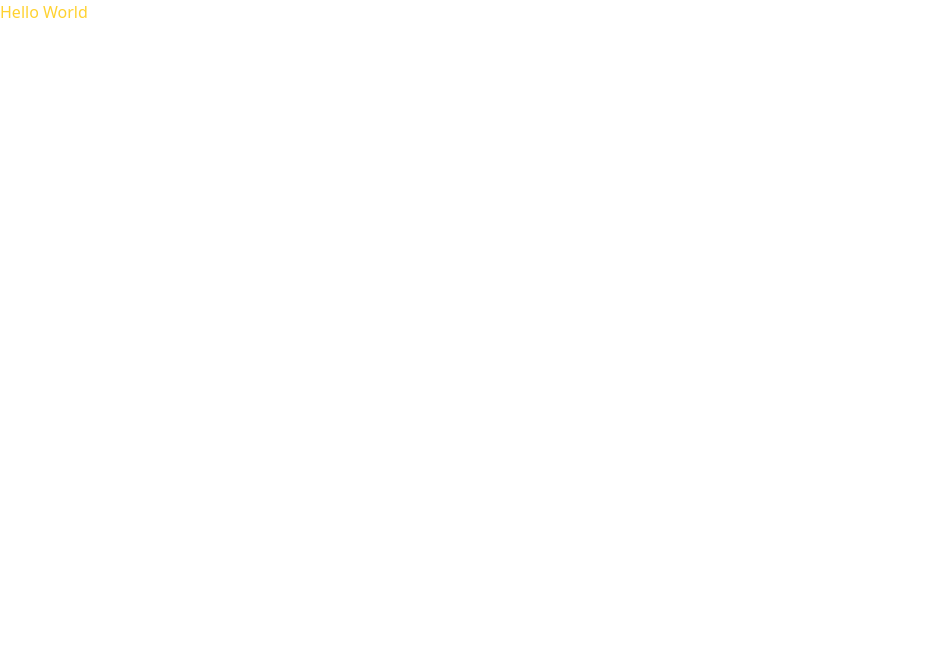
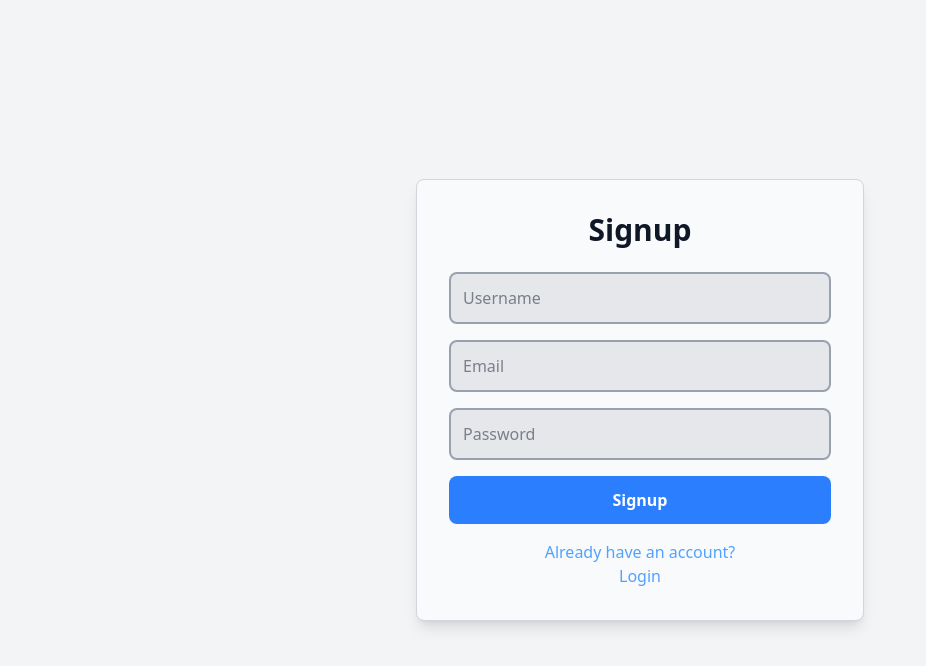
Before and after one commit to guptakshitij2308/Hacksmiths, a React (Vite) app in the folder frontend/: page /signup in a window 1280 px wide. Shown: the top 666 px of the page, without its empty margins (0-926 px from the left). Built offline with nearby package versions, Linux system fonts and the light colour scheme.

Commit message:
login/signup done

```diff
--- a/frontend/package.json
+++ b/frontend/package.json
@@ -13,6 +13,7 @@
     "@tailwindcss/vite": "^4.1.11",
     "react": "^19.1.0",
     "react-dom": "^19.1.0",
+    "react-router-dom": "^7.6.3",
     "tailwindcss": "^4.1.11"
   },
   "devDependencies": {
--- a/frontend/src/App.jsx
+++ b/frontend/src/App.jsx
@@ -1,10 +1,15 @@
-import "./App.css";
-
+import './App.css';
+import Login from './pages/login';
+import SignUp from './pages/signup';
+import { BrowserRouter as Router, Route, Routes } from 'react-router-dom';
 function App() {
   return (
-    <>
-      <div className="text-amber-300">Hello World</div>
-    </>
+    <Router>
+      <Routes>
+        <Route path='/login' element={<Login />} />
+        <Route path='/signup' element={<SignUp />} />
+      </Routes>
+    </Router>
   );
 }
 
--- /dev/null
+++ b/frontend/src/pages/login.jsx
@@ -0,0 +1,60 @@
+import { useState } from 'react';
+import { Link, useNavigate } from 'react-router-dom';
+const LoginPage = () => {
+  const [email, setEmail] = useState('');
+  const [password, setPassword] = useState('');
+  const [error, setError] = useState('');
+  const navigate = useNavigate();
+  //   const setCookie = (name, value, days) => {
+  //     const expires = new Date();
+  //     expires.setTime(expires.getTime() + days * 24 * 60 * 60 * 1000);
+  //     document.cookie = ${name}=${value}; expires=${expires.toUTCString()}; path=/;
+  //   };
+
+  return (
+    <div
+      className={`min-h-screen flex items-center justify-center p-8 bg-gray-100 text-gray-900`}
+    >
+      <div
+        className={`w-full max-w-md p-8 rounded-lg shadow-lg bg-gray-50 border border-gray-300`}
+      >
+        <h1 className='text-3xl font-bold mb-6 text-center'>Login</h1>
+        {error && <p className='text-red-500 mb-4'>{error}</p>}
+        <form onSubmit={() => {}}>
+          <input
+            type='email'
+            value={email}
+            onChange={(e) => setEmail(e.target.value)}
+            className={`w-full mb-4 p-2 rounded-lg border-2 bg-gray-200 text-gray-900 border-gray-400`}
+            placeholder='Email'
+            required
+          />
+          <input
+            type='password'
+            value={password}
+            onChange={(e) => setPassword(e.target.value)}
+            className={`w-full mb-4 p-2 rounded-lg border-2 bg-gray-200 text-gray-900 border-gray-400`}
+            placeholder='Password'
+            required
+          />
+          <button
+            type='submit'
+            className={`bg-blue-500 hover:bg-blue-600 text-white py-2 px-4 rounded-lg w-full`}
+          >
+            Login
+          </button>
+        </form>
+        <div className='mt-4 text-center'>
+          <Link
+            to='/signup'
+            className={`text-blue-400 hover:underline hover:text-blue-500`}
+          >
+            Don&apos;t have an account? Sign Up
+          </Link>
+        </div>
+      </div>
+    </div>
+  );
+};
+
+export default LoginPage;
--- /dev/null
+++ b/frontend/src/pages/signup.jsx
@@ -0,0 +1,62 @@
+import { useState } from 'react';
+import { Link, useNavigate } from 'react-router-dom';
+
+const Signup = () => {
+  const [name, setName] = useState('');
+  const [password, setPassword] = useState('');
+  const [email, setEmail] = useState('');
+  const [error, setError] = useState('');
+  const navigate = useNavigate();
+
+  return (
+    <div className='min-h-screen flex items-center justify-center p-8 bg-gray-100 text-gray-900'>
+      <div className='w-full max-w-md p-8 rounded-lg shadow-lg bg-gray-50 border border-gray-300'>
+        <h1 className='text-3xl font-bold mb-6 text-center'>Signup</h1>
+        {error && <p className='text-red-500 mb-4 text-center'>{error}</p>}
+
+        <input
+          type='text'
+          value={name}
+          onChange={(e) => setName(e.target.value)}
+          className='w-full p-3 mb-4 rounded-lg border-2 bg-gray-200 text-gray-900 border-gray-400 focus:outline-none focus:border-blue-500'
+          placeholder='Username'
+        />
+
+        <input
+          type='text'
+          value={email}
+          onChange={(e) => setEmail(e.target.value)}
+          className='w-full p-3 mb-4 rounded-lg border-2 bg-gray-200 text-gray-900 border-gray-400 focus:outline-none focus:border-blue-500'
+          placeholder='Email'
+        />
+
+        <input
+          type='password'
+          value={password}
+          onChange={(e) => setPassword(e.target.value)}
+          className='w-full p-3 mb-4 rounded-lg border-2 bg-gray-200 text-gray-900 border-gray-400 focus:outline-none focus:border-blue-500'
+          placeholder='Password'
+        />
+
+        <button
+          onClick={() => {}}
+          className='bg-blue-500 hover:bg-blue-600 text-white py-3 px-6 rounded-lg font-semibold transition w-full'
+        >
+          Signup
+        </button>
+
+        <div className='mt-4 text-center'>
+          <Link
+            to='/login'
+            className='text-blue-400 hover:underline hover:text-blue-500'
+          >
+            <p>Already have an account?</p>
+            Login
+          </Link>
+        </div>
+      </div>
+    </div>
+  );
+};
+
+export default Signup;
```
Also changed, not shown: 1 other file (tests, documents, lock files or other folders).
